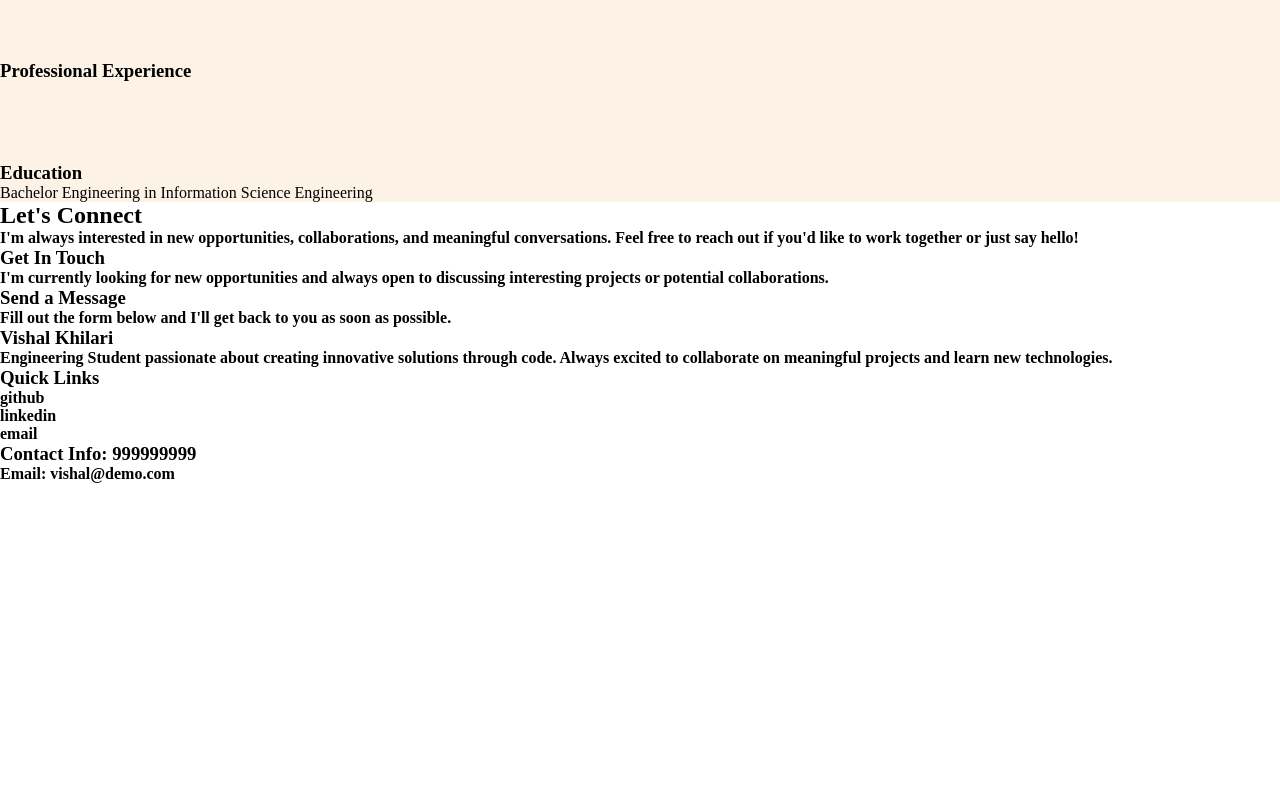
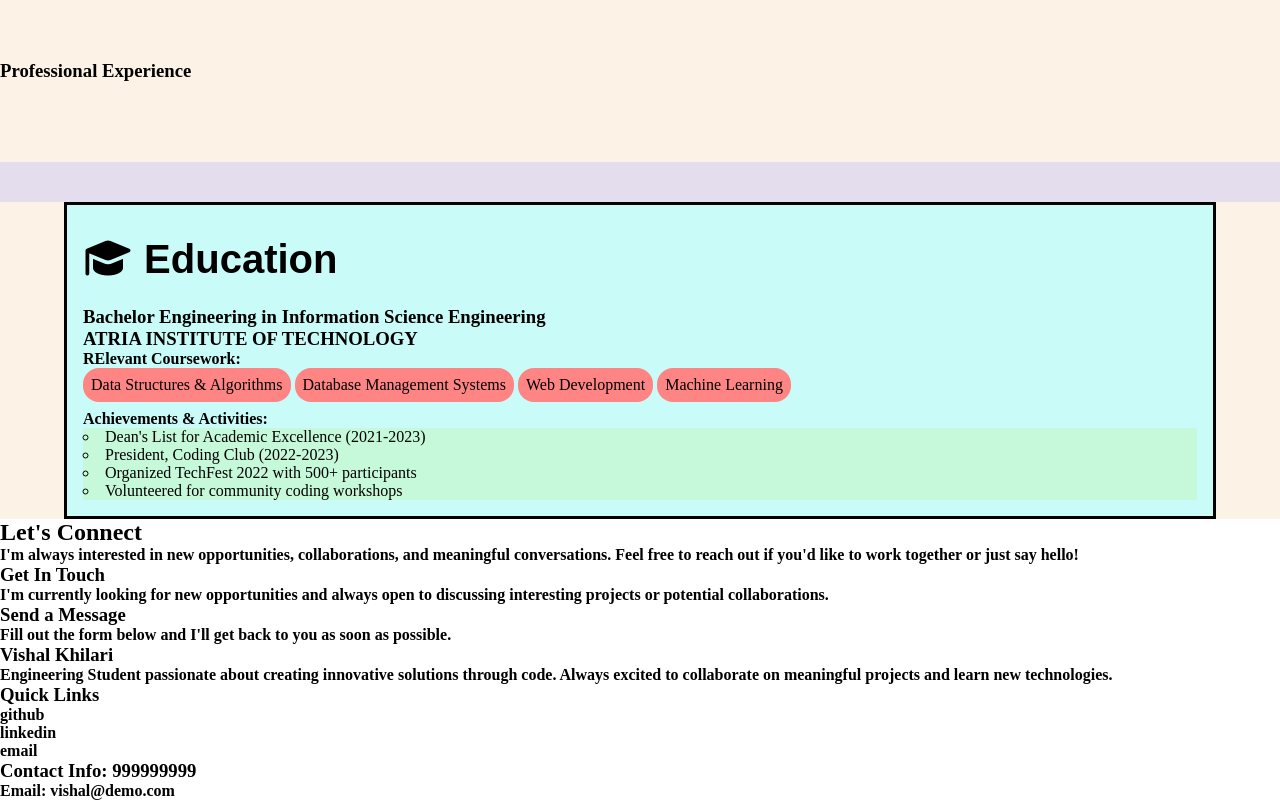
Before and after one commit to vishal-khilari/portfolio, a plain HTML site: page index.html in a window 1280 px wide. Shown: the part 3853-4653 px from the top of the page. Before the commit the page ends 4336 px from the top, so only its background shows below. Drawn offline with Linux system fonts and the light colour scheme.

Commit message:
Basic structure of 'education' div is done.

```diff
--- a/index.html
+++ b/index.html
@@ -338,10 +338,31 @@
 
         <div>
             <h3 id="pe">Professional Experience</h3>
-            <div class="education">
-                <h3 id="edu">Education</h3>
-                <div>Bachelor Engineering in Information Science Engineering</div>
-                <div></div>
+            <div id="pes">
+
+            </div>
+            <div id="education">
+                <h3 id="edu"><i class="fa-solid fa-graduation-cap"></i> Education</h3>
+                <div>
+                    <h3>Bachelor Engineering in Information Science Engineering</h3>
+                    <h3>ATRIA INSTITUTE OF TECHNOLOGY</h3>
+                </div>
+                <div>
+                    <h4>RElevant Coursework:</h4>
+                    <span class="rc">Data Structures & Algorithms</span>
+                    <span class="rc">Database Management Systems</span>
+                    <span class="rc">Web Development</span>
+                    <span class="rc">Machine Learning</span>
+                </div>
+                <div id="ld">
+                    <h4 id="aa">Achievements & Activities:</h4>
+                    <ul class="list">
+                        <li>Dean's List for Academic Excellence (2021-2023)</li>
+                        <li>President, Coding Club (2022-2023)</li>
+                        <li>Organized TechFest 2022 with 500+ participants</li>
+                        <li>Volunteered for community coding workshops</li>
+                    </ul>
+                </div>
             </div>
         </div>
     </section>
--- a/style.css
+++ b/style.css
@@ -2,10 +2,8 @@
     margin: 0;
     padding: 0;
     box-sizing: border-box;
-    /* helps keep things inside div */
 }
 
-/* Main page wrapper */
 #mpage {
     background-color: rgba(109, 255, 148, 0.303);
     width: 100vw;
@@ -15,16 +13,13 @@
     flex-direction: column;
 }
 
-/* HEADER / NAVBAR */
 header {
     width: 100%;
     height: 9vh;
     position: fixed;
-    /* stays at the top */
     top: 0;
     left: 0;
     z-index: 1000;
-    /* ensures it’s above everything */
 }
 
 #navbar,
@@ -38,7 +33,6 @@ header {
     padding: 0 0.2rem;
 }
 
-/* Example sections inside navbar */
 #nname {
     background-color: rgba(150, 206, 252, 0.714);
     color: white;
@@ -52,22 +46,17 @@ header {
     gap: 1rem;
 }
 
-/* MAIN CONTENT */
 main {
     margin-top: 9vh;
-    /* creates space equal to navbar height */
     flex: 1;
-    /* fills remaining height */
     display: flex;
     flex-direction: column;
     align-items: center;
     justify-content: flex-start;
 }
 
-/* Example content blocks */
 #div2 {
     margin-top: 1.2rem;
-    /* extra spacing if you want */
     display: flex;
     justify-content: center;
     align-items: center;
@@ -101,8 +90,6 @@ main {
 
 #div3 {
     box-sizing: border-box;
-
-    /* height: 29.4593734rem; */
 }
 
 #nspan {
@@ -128,7 +115,6 @@ main {
     font-weight: bold;
     margin: 0px 2vh;
     white-space: nowrap;
-    /* keep it on one line */
 }
 
 
@@ -155,8 +141,6 @@ main {
     justify-content: center;
     align-items: center;
     margin: 0 12px;
-    /* margin: 0 clamp(7px, 1vw, 17vw); for phone */
-    /* margin: 0 clamp(7px, 25.6vw,50rem); for desktop */
     text-align: center;
     font-style: italic;
 }
@@ -168,7 +152,6 @@ main {
     #eed,
     #sed {
         margin: 0 25.6vw;
-        /* tablets & laptops */
     }
 }
 
@@ -379,10 +362,6 @@ div4 {
     text-align: center;
 }
 
-#education {
-    display: flex;
-    flex-direction: column;
-}
 
 .projects {
     background-color: rgba(197, 249, 119, 0.771);
@@ -397,7 +376,6 @@ div4 {
 
 .fps {
     place-self: center;
-    /* width: clamp(10%, 180vw, 90%); */
     height: auto;
     background-color: salmon;
     margin-bottom: 3vh;
@@ -410,7 +388,7 @@ div4 {
     width: 100%;
 }
 
-.pd{
+.pd {
     background-color: lightseagreen;
     text-align: left;
     padding: 0.5rem;
@@ -421,9 +399,49 @@ div4 {
     white-space: normal;
 }
 
-.fpt{
+.fpt {
     font-family: Arial, Helvetica, sans-serif;
     font-size: clamp(18px, 10vw, 2rem);
     margin-top: 0.3rem;
     text-align: left;
 }
+
+#pes {
+    background-color: rgba(175, 175, 255, 0.326);
+    height: 40px;
+}
+
+
+#education {
+    background-color: rgba(182, 255, 255, 0.719);
+    display: flex;
+    flex-direction: column;
+    margin: 0 5vw;
+    border: 0.2rem solid black;
+    padding: 1rem;
+}
+
+#edu {
+    font-family: Arial, Helvetica, sans-serif;
+    font-size: clamp(10px, 6vw, 2.5rem);
+    margin: 1rem 0% 3vh 0%;
+}
+
+.rc {
+    background-color: rgb(255, 132, 132);
+    border-radius: 1rem;
+    display: inline-block;
+    height: auto;
+    padding: 0.5rem;
+    margin-bottom: 0.5rem;
+
+}
+
+.list {
+    background-color: rgba(195, 247, 185, 0.479);
+    list-style: circle;
+    margin: 0;
+    padding: 0;
+    list-style-type: circle;
+    list-style-position: inside;;
+}
```
